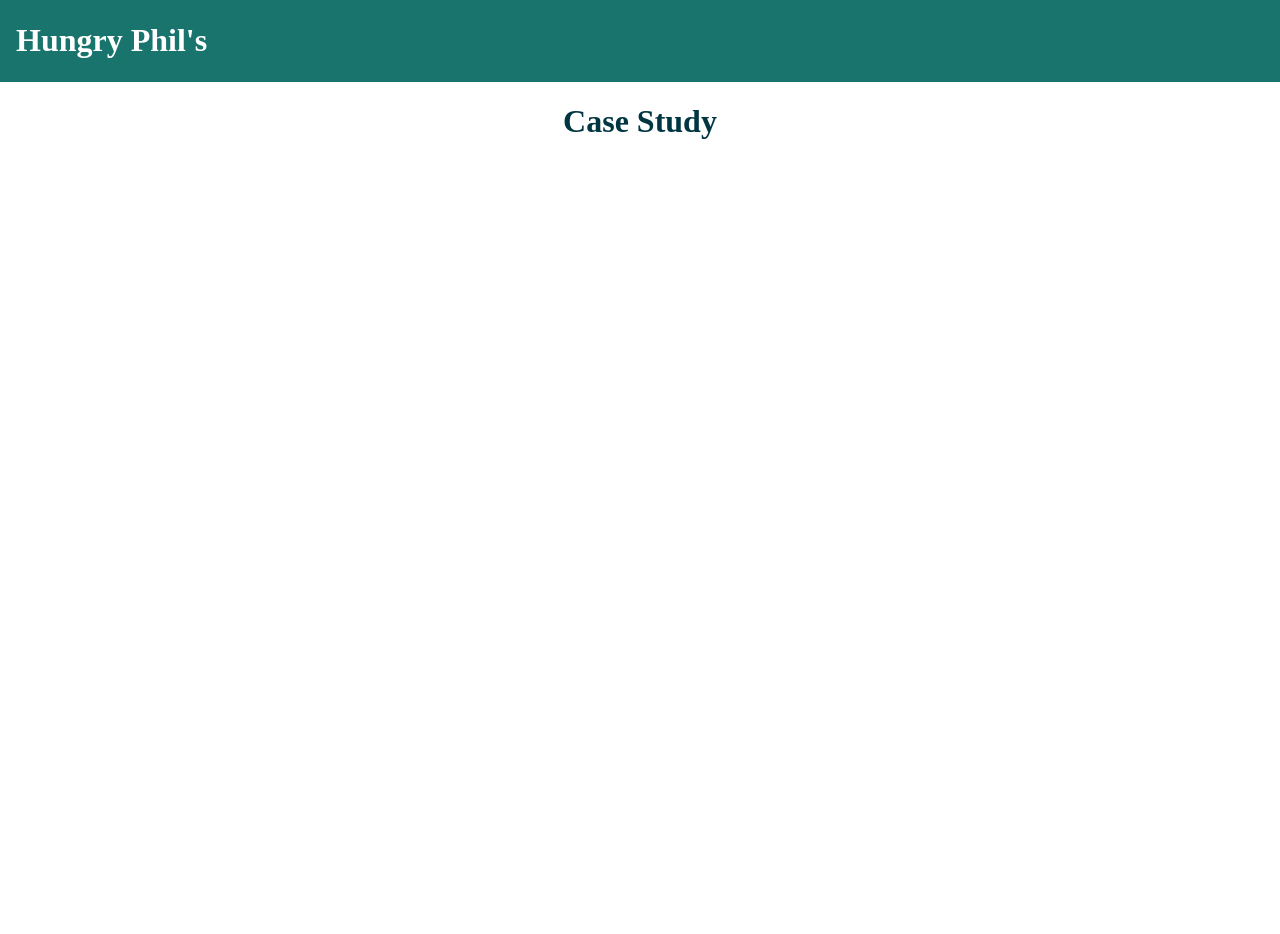
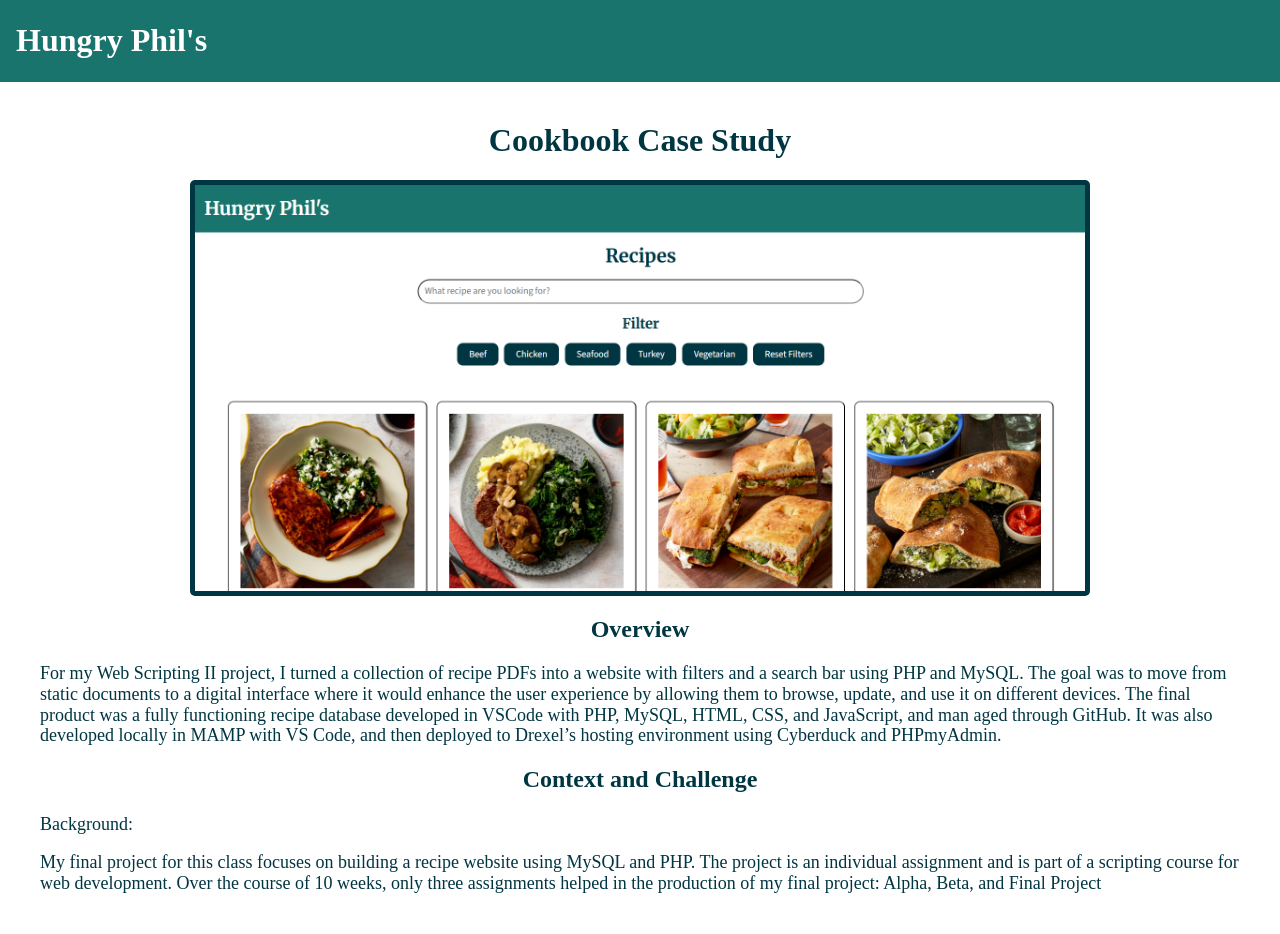
Before and after one commit to jls922/idm232-jls922, a PHP site: page /casestudy.html in a window 1280 px wide. Before the commit the page ends 139 px from the top, so only its background shows below. Run offline with PHP 8.4, Linux system fonts and the light colour scheme; some web fonts are replaced.

Commit message:
Case Study

```diff
--- a/casestudy.html
+++ b/casestudy.html
@@ -15,7 +15,27 @@
         </h1>
     </div>
 
-    <h1 class="page-title">Case Study</h1>
+    <div class="content">
+        <h1 class="page-title">Cookbook Case Study</h1>
+        <img class="casestudyhero" src="images/hero_casestudy.png" alt="hero image of the project">
 
+        <h2 class="page-title">Overview</h2>
+        <p>For my Web Scripting II project, I turned a collection of
+            recipe PDFs into a website with filters and a search bar
+            using PHP and MySQL. The goal was to move from static documents to a digital
+            interface where it would enhance the user experience by allowing them to browse, update,
+            and use it on different devices. The final product was a fully functioning recipe
+            database developed in VSCode with PHP, MySQL, HTML, CSS, and JavaScript,
+            and man aged through GitHub. It was also developed locally in MAMP with VS Code,
+            and then deployed to Drexel’s hosting environment using Cyberduck and PHPmyAdmin.</p>
+
+        <h2 class="page-title">Context and Challenge</h2>
+        <p>Background:</p>
+        <p>My final project for this class focuses on building a recipe website using MySQL and PHP.
+            The project is an individual assignment and is part of a scripting course for web development.
+            Over the course of 10 weeks, only three assignments helped
+            in the production of my final project: Alpha, Beta, and Final Project</p>
+
+    </div>
 </body>
 </html>
--- a/css/style.css
+++ b/css/style.css
@@ -39,6 +39,15 @@
     font-size: 18px;
 }
 
+.casestudyhero {
+    align-items: center;
+    border: 5px solid #003642;
+    border-radius: 5px;
+    display: block;
+    margin: auto;
+    width: 75%;
+}
+
 .content {
     margin: 40px;
 }
```
Also changed, not shown: images/hero_casestudy.png (added).
